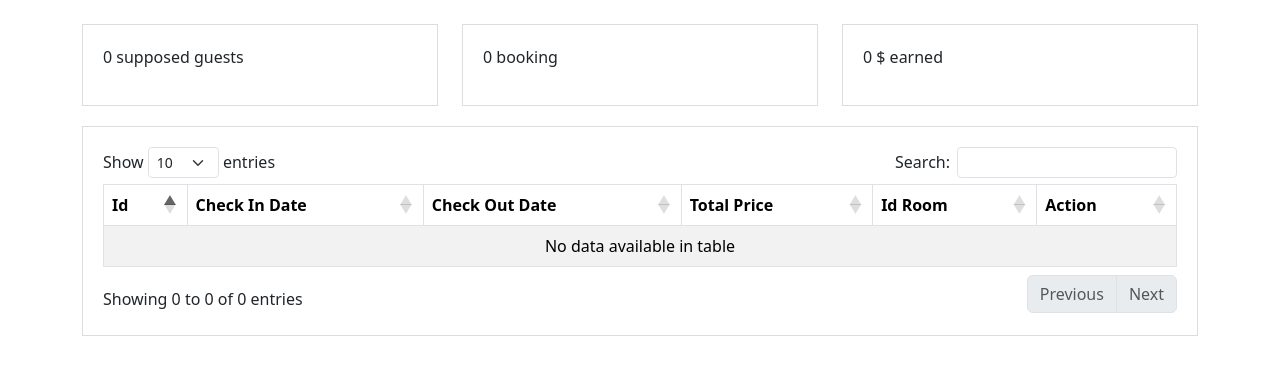
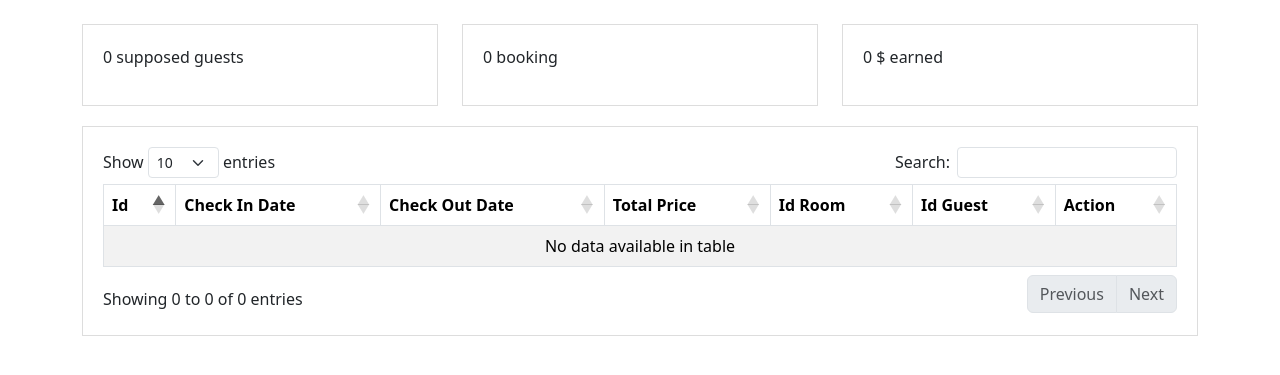
Before and after one commit to French-Resort/French-Resort-BackEnd, a Flask app: page /dashboard in a window 1280 px wide. Shown: the part 74-449 px from the top of the page. Run offline with Flask 3, Linux system fonts and the light colour scheme; the visitor is signed in with stand-in values (Sample User, id 1); data that the repository does not hold is empty; some libraries are stand-ins or nearby versions.

Commit message:
dashboard

```diff
--- a/src/templates/pages/dashboard.html
+++ b/src/templates/pages/dashboard.html
@@ -34,6 +34,7 @@
                                 <th>Check Out Date</th>
                                 <th>Total Price</th>
                                 <th>Id Room</th>
+                                <th>Id Guest</th>
                                 <th>Action</th>
                             </tr>
                         </thead>
@@ -45,6 +46,7 @@
                                 <td>{{ booking.check_out_date }}</td>
                                 <td>{{ booking.total_price }}</td>
                                 <td>{{ booking.id_room }}</td>
+                                <td>{{ booking.id_guest }}</td>
                                 <td><a href="{{ url_for('update_booking', id_booking=booking.id_booking )}}"
                                         class="btn btn-primary">Update</a>
                                         <button class="btn btn-danger delete-btn" data-id="{{ booking.id_booking }}">Delete</button>
```
